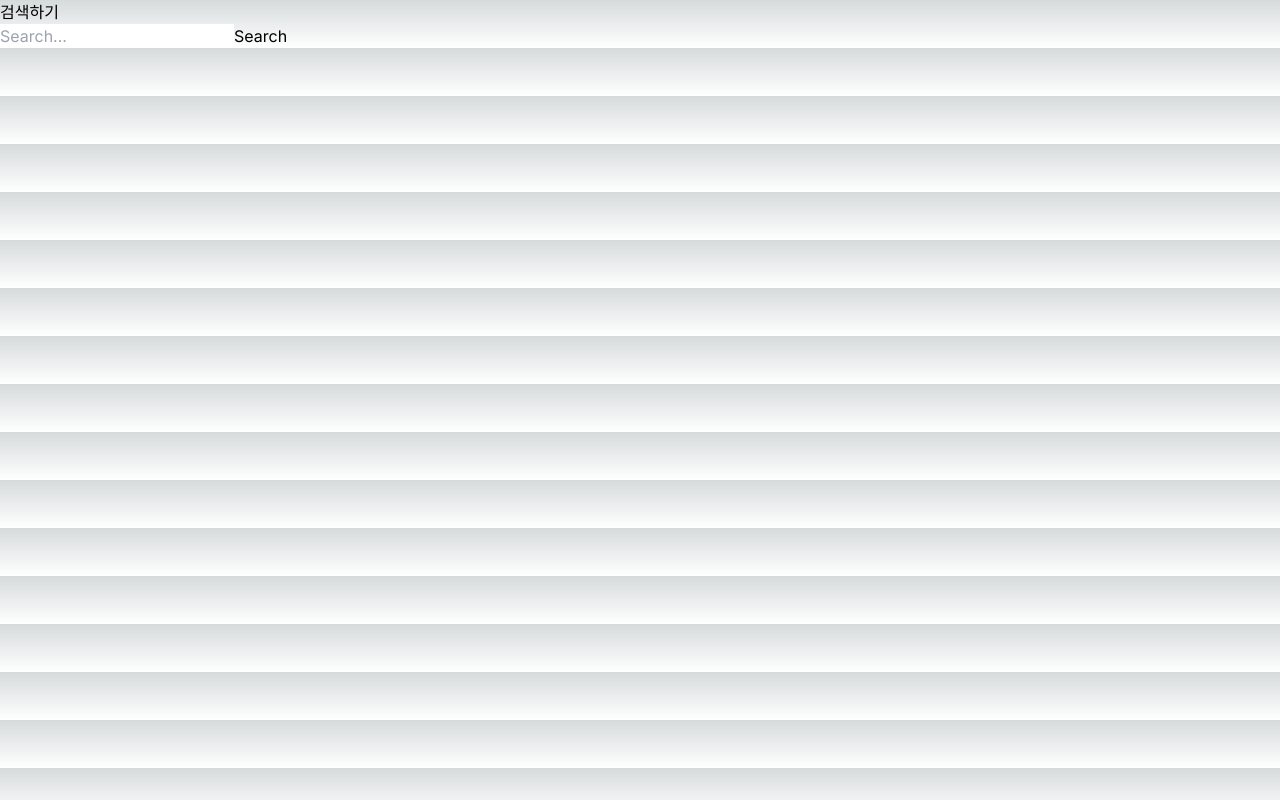
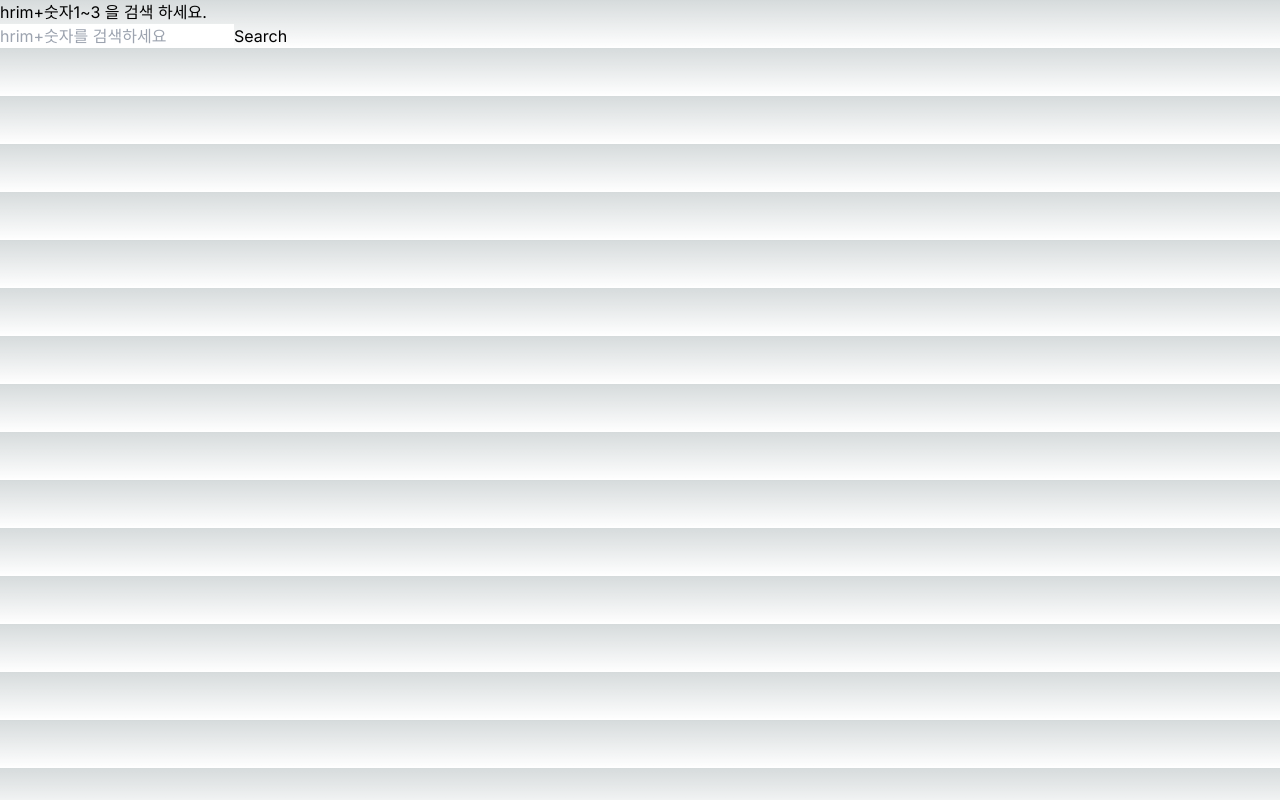
Before and after one commit to KDT-IaaS-Class-Two-Group/KDT-IaaS-2-ProjectA-1team, a Next.js app in the folder frontnext/: page / in a window 1280 px wide. Built offline with nearby package versions, Linux system fonts and the light colour scheme.

Commit message:
:memo: 구하림 : page.tsx 검색 기능확인

```diff
--- a/frontnext/src/app/page.tsx
+++ b/frontnext/src/app/page.tsx
@@ -3,13 +3,12 @@ import Tabs from '../app/lib/tabs';
 import RenderLoginFormSection from './ui/RenderLoginFormSection';
 
 import Search from './lib/search';
+import SearchComponent from './lib/SearchComponent';
 export default function Home() {
   return (
-    <div className="search-test">
-      <header className="header">
-        <h1>검색하기</h1>
-        <Search />
-      </header>
+    <div>
+      <h1>hrim+숫자1~3 을 검색 하세요.</h1>
+      <SearchComponent />
     </div>
   );
 }
```
